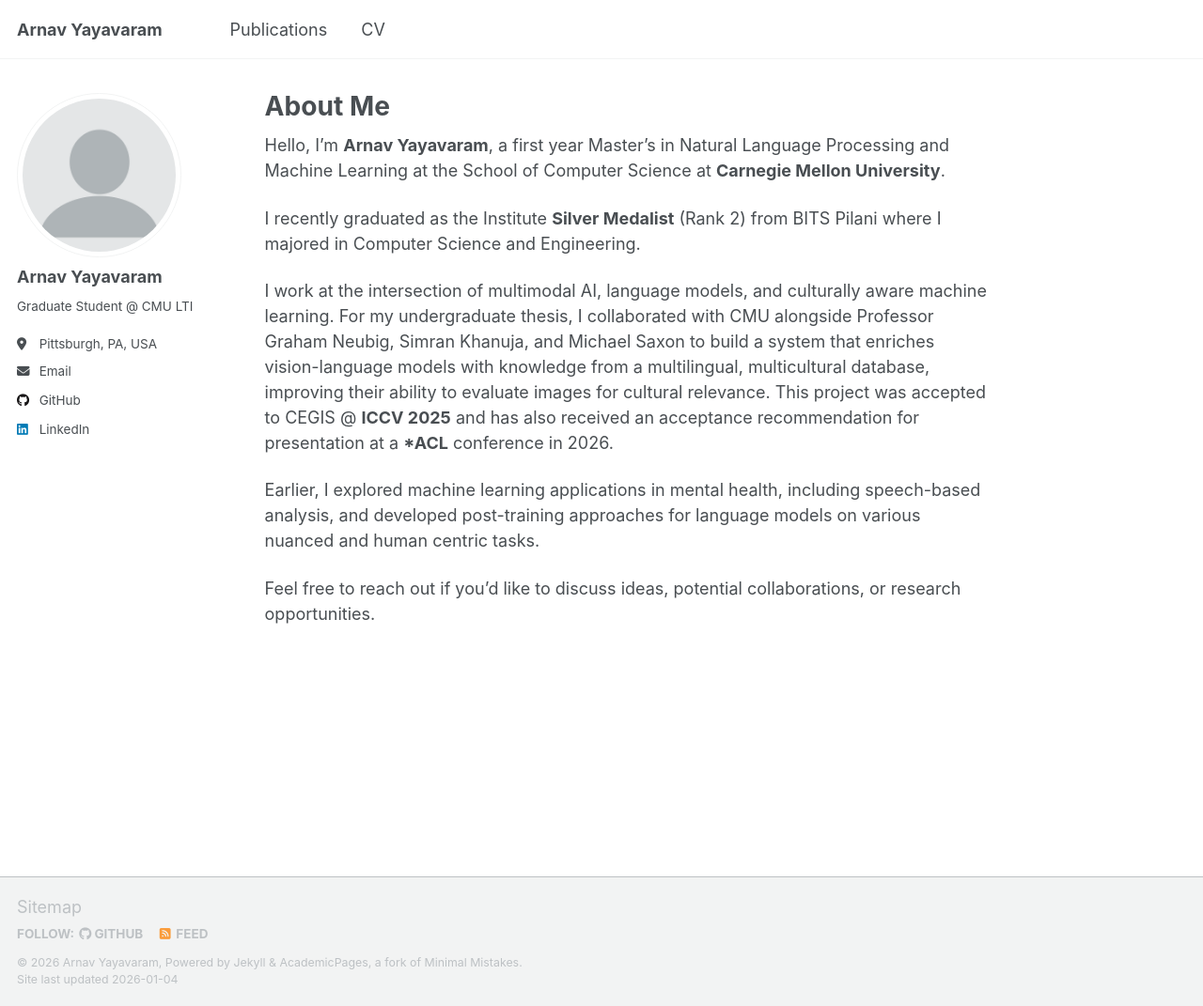
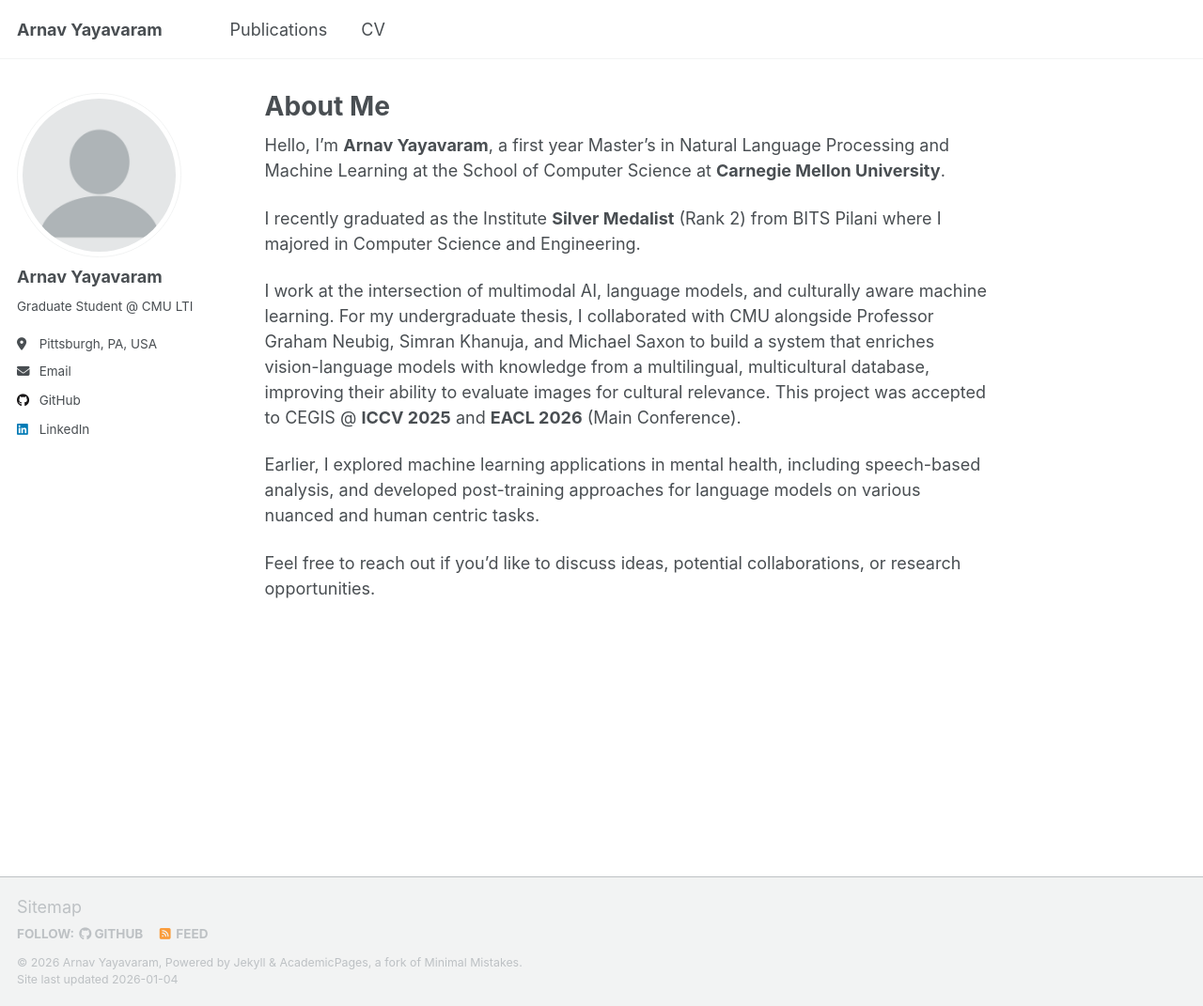
Before and after one commit to arnavyayavaram/arnavyayavaram.github.io, a Jekyll site: the page built from _pages/about.md, in a window 1280 px wide and 1071 px high. Shown: the whole window at 94% size. Built offline with Jekyll 4.4.1, drawn with Linux system fonts in a browser that asks for light colours; a script that is not in the unit is left out.

Commit message:
Update about.md

```diff
--- a/_pages/about.md
+++ b/_pages/about.md
@@ -11,7 +11,7 @@
 
 I recently graduated as the Institute **Silver Medalist** (Rank 2) from BITS Pilani where I majored in Computer Science and Engineering.
 
-I work at the intersection of multimodal AI, language models, and culturally aware machine learning. For my undergraduate thesis, I collaborated with CMU alongside Professor Graham Neubig, Simran Khanuja, and Michael Saxon to build a system that enriches vision-language models with knowledge from a multilingual, multicultural database, improving their ability to evaluate images for cultural relevance. This project was accepted to CEGIS @ **ICCV 2025** and has also received an acceptance recommendation for presentation at a ***ACL** conference in 2026.
+I work at the intersection of multimodal AI, language models, and culturally aware machine learning. For my undergraduate thesis, I collaborated with CMU alongside Professor Graham Neubig, Simran Khanuja, and Michael Saxon to build a system that enriches vision-language models with knowledge from a multilingual, multicultural database, improving their ability to evaluate images for cultural relevance. This project was accepted to CEGIS @ **ICCV 2025** and **EACL 2026** (Main Conference).
 
 Earlier, I explored machine learning applications in mental health, including speech-based analysis, and developed post-training approaches for language models on various nuanced and human centric tasks.
 
```
